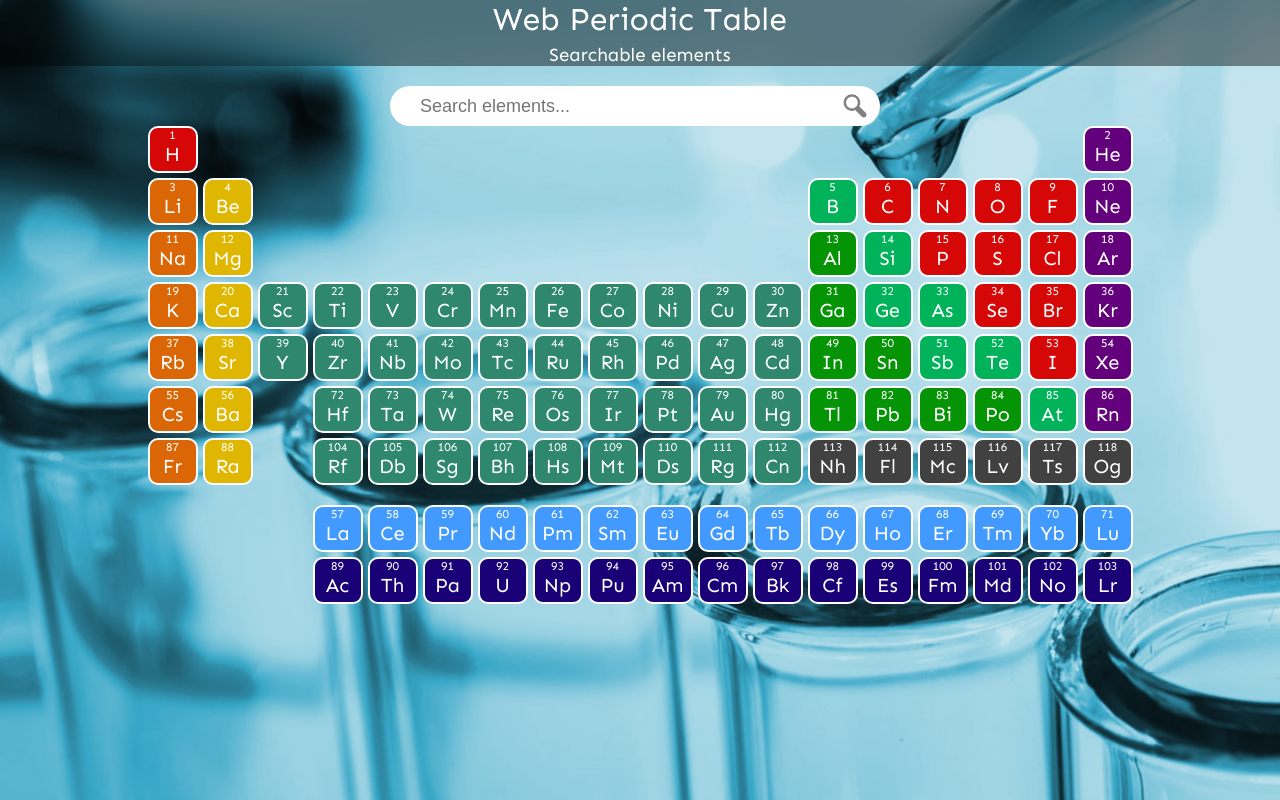
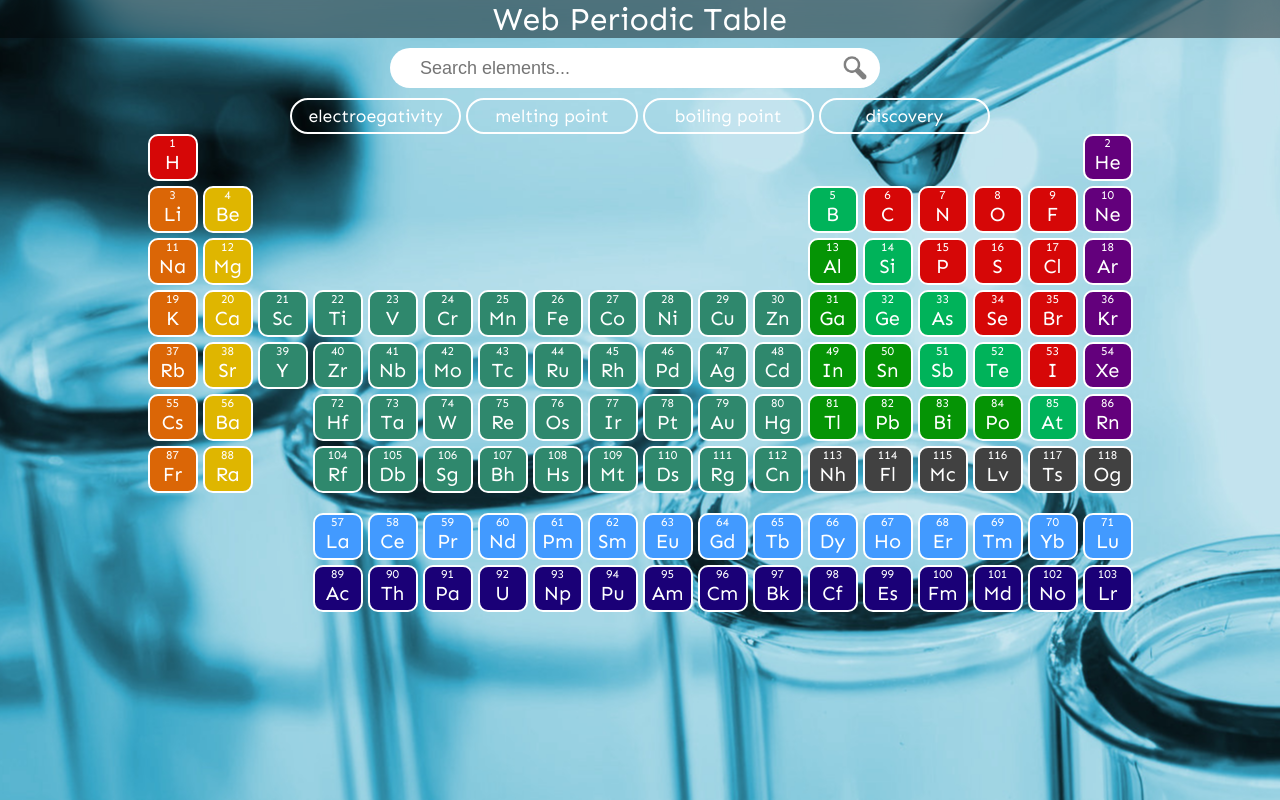
Before and after one commit to AntonHuggard/elementary-2, a React (Create React App) app: page / in a window 1280 px wide. Built offline with nearby package versions, Linux system fonts and the light colour scheme.

Commit message:
+ slider btns

```diff
--- a/src/App.js
+++ b/src/App.js
@@ -1,6 +1,7 @@
 import './App.css';
 import PeriodicTable from './components/ptable';
 import SearchBar from './components/search';
+import SliderMenu from './components/sliders'
 import React, { Component } from 'react';
 
 class App extends Component {
@@ -2643,15 +2644,33 @@ class App extends Component {
 
   }
 
+  handleElectronegativity = () => {
+    console.log('success! EN');
+  }
+  handleMeltingPoint = () => {
+    console.log('success! MP');
+  }
+  handleBoilingPoint = () => {
+    console.log('success! BP');
+  }
+  handleDiscovery = () => {
+    console.log('success! DS');
+  }
+
   render() {
     return (
       <React.Fragment>
         <header>
           <h1>Web Periodic Table</h1>
-          <h3>Searchable elements</h3>
         </header>
         <SearchBar
           onHandleQuery={this.handleQuery}
+        />
+        <SliderMenu
+          onElectrong={this.handleElectronegativity}
+          onMeltingPt={this.handleMeltingPoint}
+          onBoilingPt={this.handleBoilingPoint}
+          onDiscovery={this.handleDiscovery}
         />
         <PeriodicTable
           atoms={this.state.atoms}
--- a/src/components/search.jsx
+++ b/src/components/search.jsx
@@ -13,7 +13,7 @@ class SearchBar extends Component {
                     id = "element_io"
                     onKeyUp={e => {
                         this.props.onHandleQuery(e.target.value);
-                      }}
+                    }}
                     />
                 <img src={magnifyingGlass} alt="elementary, Watson" />
             </div>
--- /dev/null
+++ b/src/components/sliders.jsx
@@ -0,0 +1,17 @@
+import React, { Component } from 'react'
+
+class SliderMenu extends Component {
+
+    render() {
+        return (
+            <div id='slider-menu'>
+                <button onClick={ this.props.onElectrong() }>electroegativity</button>
+                <button onClick={ this.props.onMeltingPt() }>melting point</button>
+                <button onClick={ this.props.onBoilingPt() }>boiling point</button>
+                <button onClick={ this.props.onDiscovery() }>discovery</button>
+            </div>
+        );
+    }
+}
+
+export default SliderMenu;
--- a/src/index.js
+++ b/src/index.js
@@ -4,6 +4,7 @@ import './index.css';
 import './science.css';
 import './periodic-table.css';
 import './modal.css';
+import './sliderMenu.css';
 import App from './App';
 import reportWebVitals from './reportWebVitals';
 
--- a/src/science.css
+++ b/src/science.css
@@ -16,7 +16,7 @@ h1, h3 {
 header {
     background-color: rgba(0, 0, 0, 0.438);
     backdrop-filter: blur(20px);
-    margin-bottom: 20px;
+    margin-bottom: 10px;
 }
 
 h3 { margin-top: 5px; }
@@ -30,7 +30,7 @@ h3 { margin-top: 5px; }
     grid-template-rows: 40px;
 }
 
-#element_search_container>input[type=text] {
+#element_search_container  input {
     min-width: 150px;
     max-width: 645px;
     height: 38px;
--- /dev/null
+++ b/src/sliderMenu.css
@@ -0,0 +1,31 @@
+#slider-menu {
+    width: 90%;
+    max-width: 700px;
+    display: grid;
+    margin: auto;
+    margin-top: 10px;
+    grid-template-columns: repeat(4, 1fr);
+    column-gap: 5px;
+}
+
+#slider-menu button {
+    background-color: transparent;
+    color: white;
+    border: 2px solid white;
+    border-radius: 20px;
+    font-size: 1.1em;
+    padding-top: 5px;
+    padding-bottom: 5px;
+    font-family: 'Sen', sans-serif;
+    font-weight: 500;
+}
+
+#slider-menu button:hover {
+    background-color: white;
+    color: black;
+    cursor: pointer;
+}
+
+#slider-menu button:active {
+    transform: translateY(2px);
+}
```
Also changed, not shown: src/components/modal.jsx (deleted).
